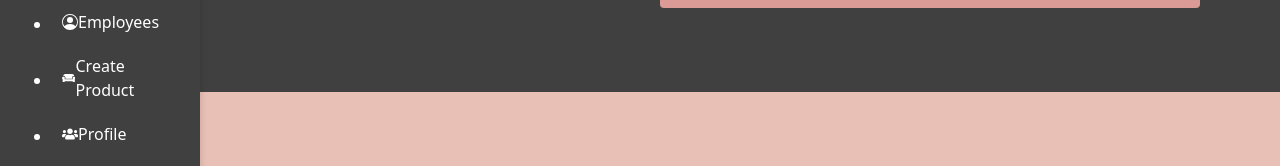
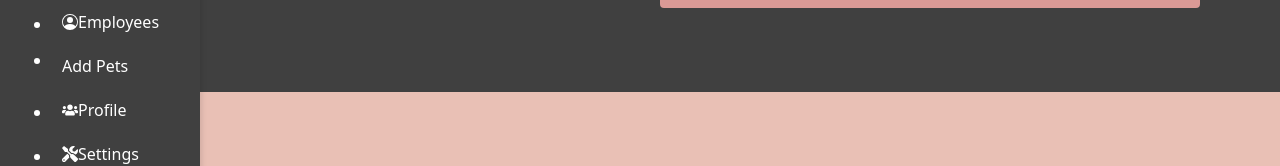
Before and after one commit to MohamedBoghdaddy/pet_adoption_agency, a React (Create React App) app in the folder frontend/: page /Profile in a window 1280 px wide. Shown: the part 204-370 px from the top of the page. Built offline with nearby package versions, Linux system fonts and the light colour scheme; no server answers.

Commit message:
updated one option in side bar

```diff
--- a/frontend/src/pages/dashboard/Sidebar.js
+++ b/frontend/src/pages/dashboard/Sidebar.js
@@ -14,6 +14,7 @@ import { Modal, Button } from "react-bootstrap";
 import "../../styles/Sidebar.css";
 import { useAuthContext } from "../../context/AuthContext";
 import axios from "axios";
+import {faPaw } from "@fortawesome/free-solid-svg-icons";
 
 const Sidebar = () => {
   const { state } = useAuthContext();
@@ -202,7 +203,7 @@ const Sidebar = () => {
         </li>
         <li>
           <Link to="/CreateProduct">
-            <FaCouch /> Create Product
+            <faPaw /> Add Pets
           </Link>
         </li>
         <li>
```
